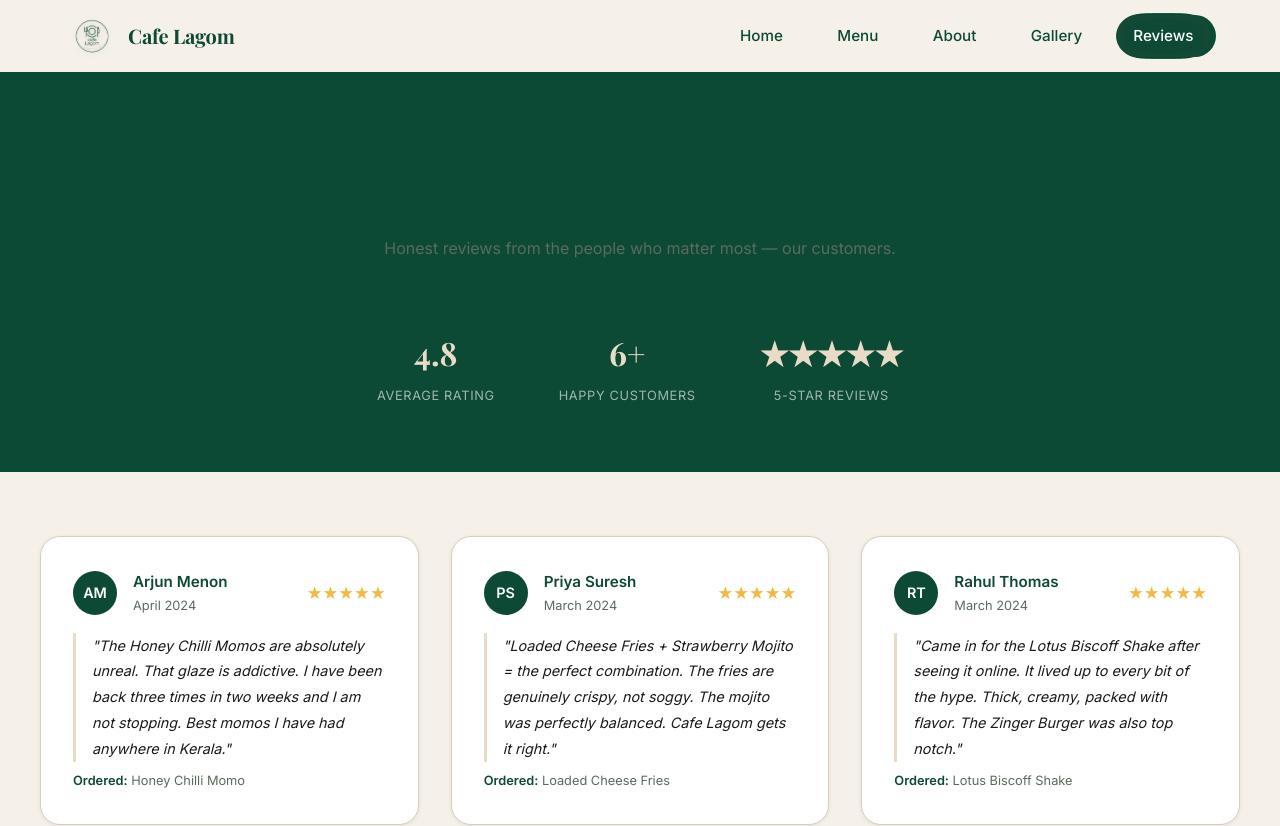
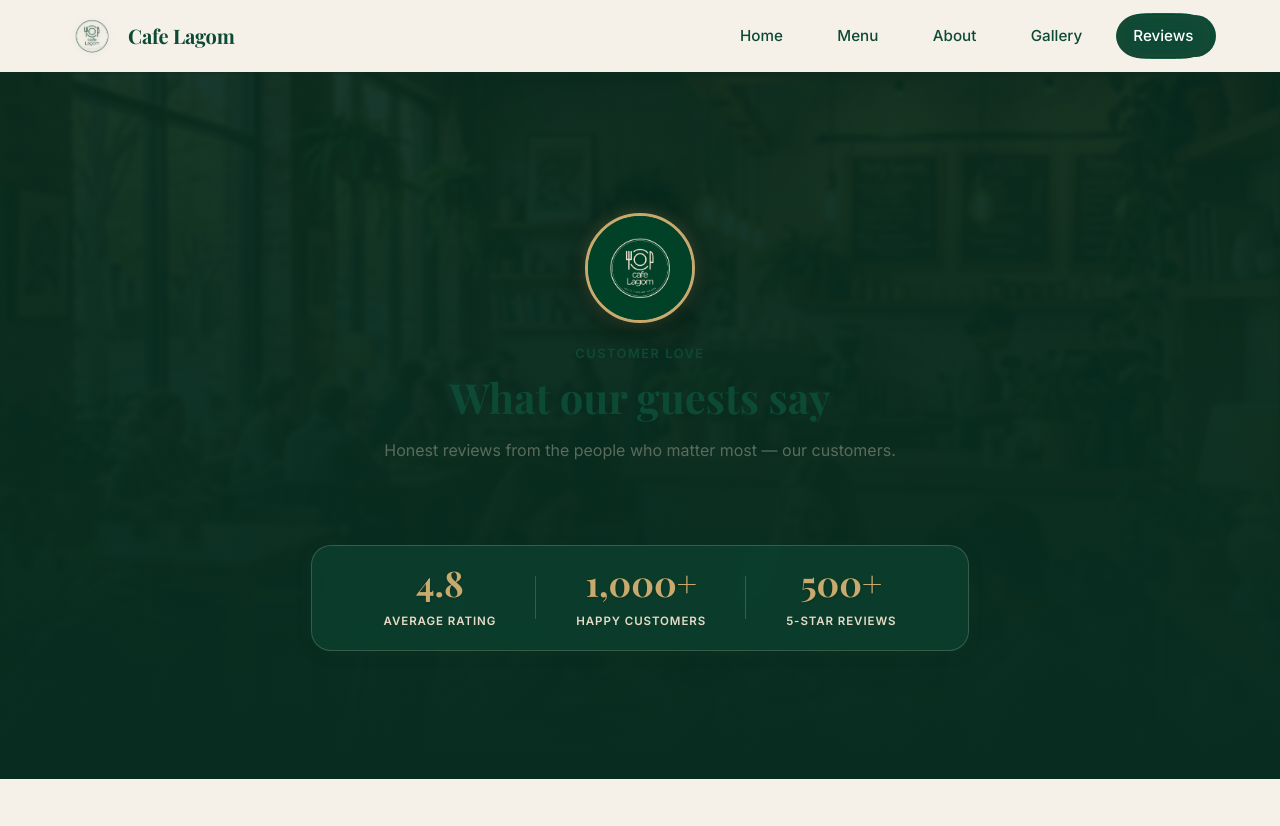
Before and after one commit to Sajinduglas/cafe_lagom, a React (Vite) app: page /reviews in a window 1280 px wide. Shown: the top 826 px of the page. Built offline with nearby package versions, Linux system fonts and the light colour scheme.

Commit message:
review section is also almost competed

```diff
--- a/src/pages/Reviews/Reviews.jsx
+++ b/src/pages/Reviews/Reviews.jsx
@@ -1,3 +1,4 @@
+import { motion } from 'framer-motion';
 import styles from './Reviews.module.css';
 import SectionTitle from '@components/SectionTitle/SectionTitle';
 import ReviewCard from '@components/ReviewCard/ReviewCard';
@@ -9,26 +10,47 @@ export default function Reviews() {
   return (
     <main className={styles.page}>
       <div className={styles.hero}>
-        <div className="container">
+        <div className={styles.heroBg} />
+        <div className={styles.heroOverlay} />
+        <div className={`container ${styles.heroContent}`}>
+          <motion.div
+            className={styles.logoWrapper}
+            initial={{ scale: 0.8, opacity: 0 }}
+            animate={{ scale: 1, opacity: 1 }}
+            transition={{ type: 'spring', damping: 20, stiffness: 120 }}
+          >
+            <img
+              src="/images/lagom_logo copy.jpeg"
+              alt="Cafe Lagom Logo"
+              className={styles.heroLogo}
+            />
+          </motion.div>
+
           <SectionTitle
             label="Customer love"
             title="What our guests say"
             subtitle="Honest reviews from the people who matter most — our customers."
           />
-          <div className={styles.stats}>
+
+          <motion.div
+            className={styles.stats}
+            initial={{ opacity: 0, y: 15 }}
+            animate={{ opacity: 1, y: 0 }}
+            transition={{ duration: 0.6, delay: 0.15 }}
+          >
             <div className={styles.stat}>
               <span className={styles.statNum}>{avgRating}</span>
               <span className={styles.statLabel}>Average Rating</span>
             </div>
             <div className={styles.stat}>
-              <span className={styles.statNum}>{reviews.length}+</span>
+              <span className={styles.statNum}>1,000+</span>
               <span className={styles.statLabel}>Happy Customers</span>
             </div>
             <div className={styles.stat}>
-              <span className={styles.statNum}>★★★★★</span>
-              <span className={styles.statLabel}>5-star reviews</span>
+              <span className={styles.statNum}>500+</span>
+              <span className={styles.statLabel}>5-Star Reviews</span>
             </div>
-          </div>
+          </motion.div>
         </div>
       </div>
 
--- a/src/pages/Reviews/Reviews.module.css
+++ b/src/pages/Reviews/Reviews.module.css
@@ -1,43 +1,181 @@
-.page { padding-top: var(--navbar-height); }
-
-.hero {
-  background: var(--color-primary);
-  padding: var(--space-xl) 0;
+.page {
+  padding-top: var(--navbar-height);
+  background-color: var(--color-bg);
 }
 
-.hero :global(.title) { color: #fff; }
-.hero :global(.label) { color: var(--color-accent); }
-.hero :global(.subtitle) { color: rgba(255,255,255,0.65); }
+/* ─── Hero Section ─── */
+.hero {
+  position: relative;
+  background-color: var(--color-primary-dark);
+  padding: calc(var(--space-2xl) * 1.1) 0 var(--space-2xl) 0;
+  overflow: hidden;
+  display: flex;
+  align-items: center;
+  justify-content: center;
+  text-align: center;
+}
 
+.heroBg {
+  position: absolute;
+  top: 0;
+  left: 0;
+  right: 0;
+  bottom: 0;
+  background-image: url('/images/cafe-interior.jpg');
+  background-size: cover;
+  background-position: center;
+  opacity: 0.18;
+  filter: blur(2px) brightness(0.6);
+}
+
+.heroOverlay {
+  position: absolute;
+  top: 0;
+  left: 0;
+  right: 0;
+  bottom: 0;
+  background: linear-gradient(
+    180deg,
+    rgba(8, 45, 32, 0.4) 0%,
+    var(--color-primary-dark) 100%
+  );
+}
+
+.heroContent {
+  position: relative;
+  z-index: 2;
+  display: flex;
+  flex-direction: column;
+  align-items: center;
+}
+
+.logoWrapper {
+  width: 110px;
+  height: 110px;
+  border-radius: var(--radius-full);
+  overflow: hidden;
+  border: 3px solid var(--color-secondary);
+  box-shadow: 0 8px 30px rgba(0, 0, 0, 0.4), 0 0 15px rgba(200, 169, 110, 0.3);
+  background-color: var(--color-primary);
+  display: flex;
+  align-items: center;
+  justify-content: center;
+  margin-bottom: var(--space-md);
+  transition: transform var(--transition-base);
+}
+
+.logoWrapper:hover {
+  transform: scale(1.05) rotate(3deg);
+}
+
+.heroLogo {
+  width: 100%;
+  height: 100%;
+  object-fit: cover;
+}
+
+.hero :global(.title) {
+  color: #ffffff;
+  margin-bottom: var(--space-sm);
+}
+
+.hero :global(.label) {
+  color: var(--color-secondary);
+}
+
+.hero :global(.subtitle) {
+  color: var(--color-accent);
+  opacity: 0.85;
+  font-size: 1rem;
+  max-width: 600px;
+  margin: 0 auto var(--space-lg) auto;
+  line-height: 1.6;
+}
+
+/* ─── Dashboard Stats Row ─── */
 .stats {
   display: flex;
   justify-content: center;
+  align-items: center;
   gap: var(--space-xl);
   flex-wrap: wrap;
+  background: rgba(13, 74, 53, 0.55);
+  border: 1px solid var(--color-border-green);
+  backdrop-filter: blur(12px);
+  -webkit-backdrop-filter: blur(12px);
+  padding: var(--space-md) var(--space-xl);
+  border-radius: var(--radius-lg);
+  box-shadow: var(--shadow-md);
+  margin-top: var(--space-md);
 }
 
-.stat { text-align: center; }
+.stat {
+  text-align: center;
+  position: relative;
+  padding: 0 var(--space-sm);
+}
 
 .statNum {
   display: block;
   font-family: var(--font-heading);
-  font-size: 2rem;
+  font-size: 2.2rem;
   font-weight: 700;
-  color: var(--color-accent);
+  color: var(--color-secondary);
+  line-height: 1.2;
+  margin-bottom: 2px;
+  text-shadow: 0 1px 3px rgba(0, 0, 0, 0.2);
 }
 
 .statLabel {
-  font-size: 0.8rem;
-  color: rgba(255,255,255,0.6);
-  letter-spacing: 0.05em;
+  font-size: 0.72rem;
+  color: var(--color-accent);
+  font-weight: 600;
+  letter-spacing: 0.08em;
   text-transform: uppercase;
 }
 
+/* ─── Reviews Grid ─── */
 .grid {
   display: grid;
   grid-template-columns: repeat(3, 1fr);
   gap: var(--space-lg);
 }
 
-@media (max-width: 1024px) { .grid { grid-template-columns: repeat(2, 1fr); } }
-@media (max-width: 640px)  { .grid { grid-template-columns: 1fr; } }
+/* ─── Responsive Adjustments ─── */
+@media (min-width: 769px) {
+  .stat:not(:last-child)::after {
+    content: '';
+    position: absolute;
+    right: calc(var(--space-xl) * -0.5);
+    top: 20%;
+    bottom: 20%;
+    width: 1px;
+    background-color: var(--color-border-green);
+  }
+}
+
+@media (max-width: 1024px) {
+  .grid {
+    grid-template-columns: repeat(2, 1fr);
+  }
+}
+
+@media (max-width: 768px) {
+  .stats {
+    gap: var(--space-md);
+    padding: var(--space-md);
+  }
+  .stat {
+    flex: 1 1 100%;
+    padding: var(--space-xs) 0;
+  }
+  .stat:not(:last-child) {
+    border-bottom: 1px solid var(--color-border-green);
+  }
+}
+
+@media (max-width: 640px) {
+  .grid {
+    grid-template-columns: 1fr;
+  }
+}
```
